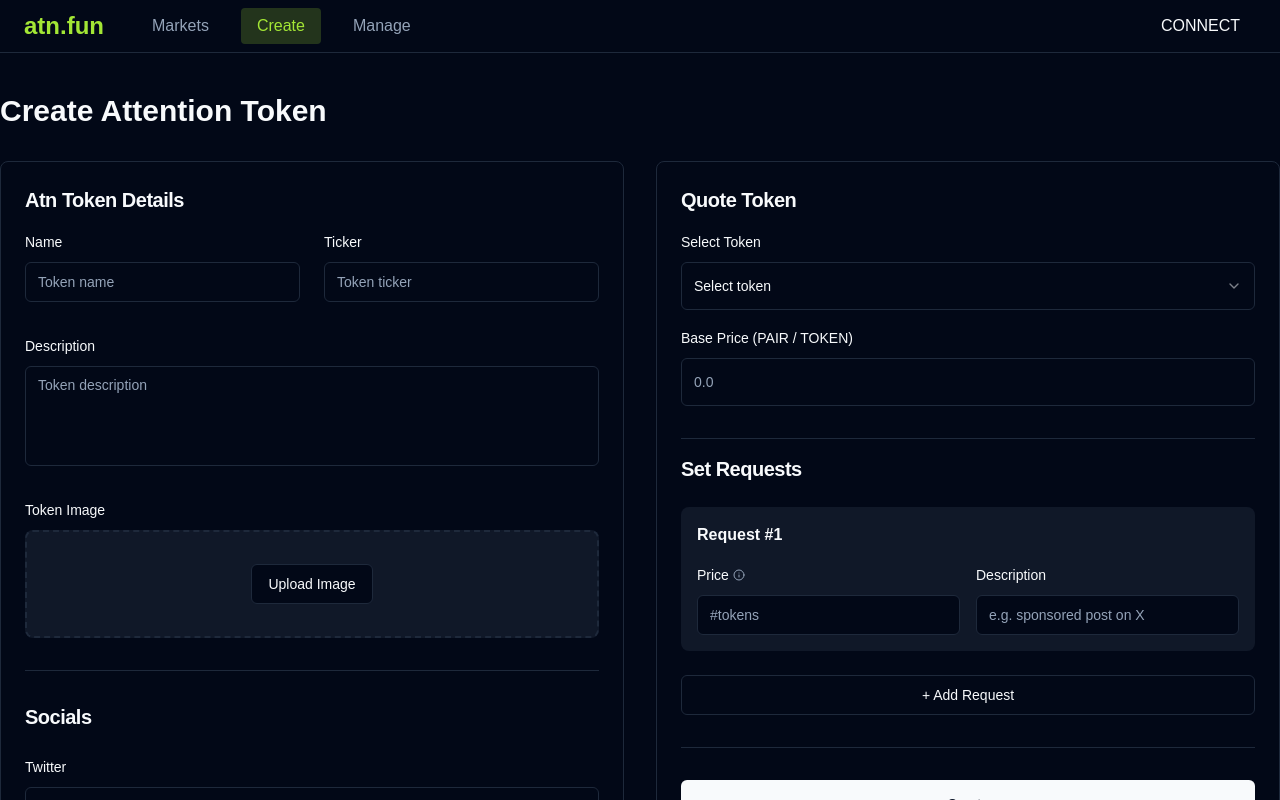
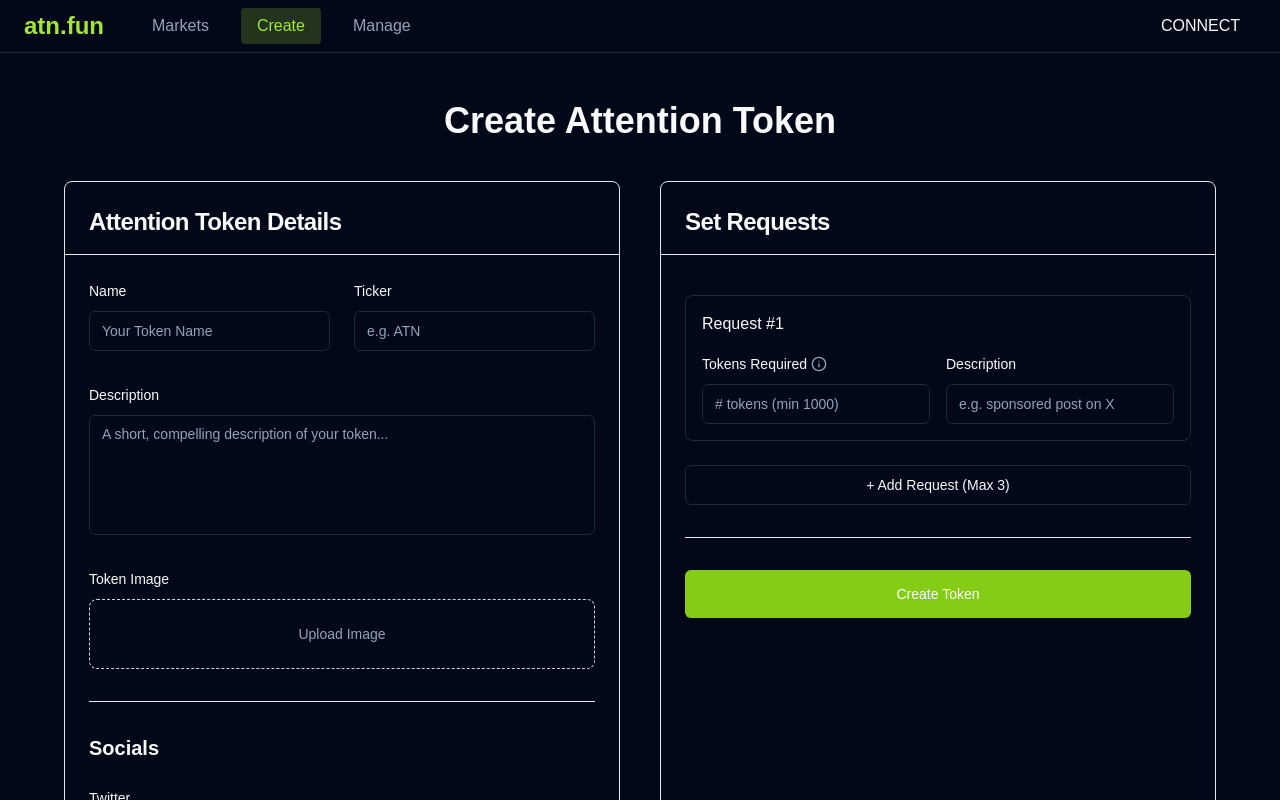
Before and after one commit to Flake-market/flake-frontend, a Next.js app: page /create in a window 1280 px wide. Shown: the top 800 px of the page. Built offline with nearby package versions, Linux system fonts and the light colour scheme.

Commit message:
clean up create page

```diff
--- a/src/app/create/page.tsx
+++ b/src/app/create/page.tsx
@@ -4,70 +4,82 @@ import { Button } from "@/components/ui/button"
 import { Input } from "@/components/ui/input"
 import { Label } from "@/components/ui/label"
 import { Textarea } from "@/components/ui/textarea"
-import {
-  Select,
-  SelectContent,
-  SelectItem,
-  SelectTrigger,
-  SelectValue,
-} from "@/components/ui/select"
+// import {
+//   Select,
+//   SelectContent,
+//   SelectItem,
+//   SelectTrigger,
+//   SelectValue,
+// } from "@/components/ui/select"
 import { Card, CardContent, CardHeader, CardTitle } from "@/components/ui/card"
 import { Tooltip, TooltipContent, TooltipProvider, TooltipTrigger } from "@/components/ui/tooltip"
-import { useState } from "react"
+// import { useState } from "react"
 import { InfoIcon } from "lucide-react"
 
 export default function Create() {
-  const [selectedToken, setSelectedToken] = useState<string>("")
+//   const [selectedToken, setSelectedToken] = useState<string>("")
 
   return (
-    <main className="container mx-auto py-10 max-w-7xl">
-      <h1 className="text-3xl font-bold mb-8">Create Attention Token</h1>
-      <div className="grid grid-cols-1 md:grid-cols-2 gap-8">
-        {/* Left Card - ATN TOKEN & SOCIALS */}
-        <Card className="h-full">
-          <CardHeader className="pb-4">
-            <CardTitle className="text-xl">Atn Token Details</CardTitle>
+    <main className="container mx-auto py-12 max-w-6xl">
+      <h1 className="text-4xl font-bold mb-10 text-center">
+        Create Attention Token
+      </h1>
+      <div className="grid grid-cols-1 md:grid-cols-2 gap-10">
+
+        {/* Left Card - ATTENTION TOKEN DETAILS & SOCIALS */}
+        <Card className="border border-gray-200 shadow-sm rounded-lg">
+          <CardHeader className="pb-4 border-b border-gray-200">
+            <CardTitle className="text-2xl font-semibold">Attention Token Details</CardTitle>
           </CardHeader>
-          <CardContent className="space-y-8">
-            <div className="grid grid-cols-2 gap-6">
+          <CardContent className="space-y-8 pt-6">
+            <div className="grid grid-cols-1 md:grid-cols-2 gap-6">
               <div className="space-y-2">
-                <Label htmlFor="name">Name</Label>
-                <Input id="name" placeholder="Token name" />
+                <Label htmlFor="name" className="text-sm font-medium">
+                  Name
+                </Label>
+                <Input id="name" placeholder="Your Token Name" className="h-10" />
               </div>
               <div className="space-y-2">
-                <Label htmlFor="ticker">Ticker</Label>
-                <Input id="ticker" placeholder="Token ticker" />
-              </div>
-            </div>
-            <div className="space-y-2">
-              <Label htmlFor="description">Description</Label>
-              <Textarea
-                id="description"
-                placeholder="Token description"
-                className="min-h-[100px] resize-none"
-              />
-            </div>
-            <div className="space-y-2">
-              <Label>Token Image</Label>
-              <div className="mt-2 flex items-center justify-center border-2 border-dashed rounded-lg p-8 bg-muted/50">
-                <Button variant="outline">Upload Image</Button>
+                <Label htmlFor="ticker" className="text-sm font-medium">
+                  Ticker
+                </Label>
+                <Input id="ticker" placeholder="e.g. ATN" className="h-10" />
               </div>
             </div>
 
-            <div className="pt-8 border-t space-y-6">
-              <CardTitle className="text-xl">Socials</CardTitle>
-              <div className="space-y-6">
             <div className="space-y-2">
-                  <Label htmlFor="twitter">Twitter</Label>
-                  <Input id="twitter" placeholder="@handle" />
+              <Label htmlFor="description" className="text-sm font-medium">
+                Description
+              </Label>
+              <Textarea
+                id="description"
+                placeholder="A short, compelling description of your token..."
+                className="min-h-[120px] resize-none"
+              />
+            </div>
+
+            <div className="space-y-2">
+              <Label className="text-sm font-medium">Token Image</Label>
+              <label className="mt-3 flex items-center justify-center border border-dashed border-gray-300 rounded-lg p-6 hover:bg-gray-500 transition-colors cursor-pointer text-sm text-muted-foreground">
+                <input type="file" accept="image/*" className="hidden" />
+                Upload Image
+              </label>
+            </div>
+
+            <div className="pt-8 border-t border-gray-200 space-y-6">
+              <h2 className="text-xl font-semibold">Socials</h2>
+              <div className="grid grid-cols-1 gap-6">
+                <div className="space-y-2">
+                  <Label htmlFor="twitter" className="text-sm font-medium">Twitter</Label>
+                  <Input id="twitter" placeholder="@handle" className="h-10" />
                 </div>
                 <div className="space-y-2">
-                  <Label htmlFor="telegram">Telegram</Label>
-                  <Input id="telegram" placeholder="@handle" />
+                  <Label htmlFor="telegram" className="text-sm font-medium">Telegram</Label>
+                  <Input id="telegram" placeholder="@handle" className="h-10" />
                 </div>
                 <div className="space-y-2">
-                  <Label htmlFor="website">Website</Label>
-                  <Input id="website" placeholder="https://" />
+                  <Label htmlFor="website" className="text-sm font-medium">Website</Label>
+                  <Input id="website" placeholder="https://yourwebsite.com" className="h-10" />
                 </div>
               </div>
             </div>
@@ -75,17 +87,18 @@ export default function Create() {
         </Card>
 
         {/* Right Card - QUOTE TOKEN & SETTINGS */}
-        <Card className="h-full">
-          <CardHeader className="pb-4">
-            <CardTitle className="text-xl">Quote Token</CardTitle>
+        <Card className="border border-gray-200 shadow-sm rounded-lg">
+          <CardHeader className="pb-4 border-b border-gray-200">
+            <CardTitle className="text-2xl font-semibold">Set Requests</CardTitle>
           </CardHeader>
-          <CardContent className="space-y-8">
-            <div className="space-y-4">
+          <CardContent className="space-y-8 pt-6">
+
+            {/* <div className="space-y-4">
               <div className="space-y-2">
-                <Label htmlFor="quoteToken">Select Token</Label>
+                <Label htmlFor="quoteToken" className="text-sm font-medium">Select Token</Label>
                 <Select onValueChange={setSelectedToken} value={selectedToken}>
-                  <SelectTrigger className="h-12">
-                    <SelectValue placeholder="Select token" />
+                  <SelectTrigger className="h-10">
+                    <SelectValue placeholder="Choose a quote token" />
                   </SelectTrigger>
                   <SelectContent>
                     <SelectItem value="sol">SOL</SelectItem>
@@ -97,61 +110,61 @@ export default function Create() {
 
               {selectedToken === "custom" && (
                 <div className="space-y-2">
-                  <Label htmlFor="contractAddress">Contract Address</Label>
-                  <Input id="contractAddress" placeholder="Enter contract address" />
+                  <Label htmlFor="contractAddress" className="text-sm font-medium">
+                    Contract Address
+                  </Label>
+                  <Input id="contractAddress" placeholder="Enter contract address" className="h-10" />
                 </div>
               )}
-              <div className="space-y-2">
-                <Label htmlFor="basePrice">Base Price (PAIR / TOKEN)</Label>
-                <Input id="basePrice" type="number" placeholder="0.0" className="h-12" />
+
+              <div className="space-y-2 pt-4">
+                <Label htmlFor="basePrice" className="text-sm font-medium">
+                  Base Price (PAIR / TOKEN)
+                </Label>
+                <Input id="basePrice" type="number" placeholder="0.0" className="h-10" />
               </div>
-            </div>
+            </div> */}
 
-            <div className="pt-4 border-t space-y-6">
-              <div className="space-y-6">
-
-                <CardTitle className="text-xl">Set Requests</CardTitle>
-                <div className="space-y-4 p-4 bg-muted/50 rounded-lg">
-                  <h3 className="font-semibold">Request #1</h3>
-                  <div className="grid grid-cols-2 gap-4">
+            <div className="pt-4 border-gray-200 space-y-6">
+              {/* <h2 className="text-xl font-semibold">Set Requests</h2> */}
+              <div className="space-y-4 p-4 border rounded-lg">
+                <h3 className="font-medium text-base">Request #1</h3>
+                <div className="grid grid-cols-1 md:grid-cols-2 gap-4">
                   <div className="space-y-2">
                     <TooltipProvider>
                       <Tooltip delayDuration={0}>
                         <TooltipTrigger asChild>
                           <div className="flex items-center gap-1 h-6">
-                              <Label htmlFor="price">Price</Label>
-                              <InfoIcon className="h-3 w-3 text-muted-foreground" />
+                            <Label htmlFor="price" className="text-sm font-medium">Tokens Required</Label>
+                            <InfoIcon className="h-4 w-4 text-muted-foreground" />
                           </div>
                         </TooltipTrigger>
-                          <TooltipContent
-                            side="top"
-                          >
-                            <div className="space-y-1">
-                              <p className="text-sm">Number of attention tokens required for this request option.</p>
-                              <p className="text-sm">Min price per request: X Sol</p>
+                        <TooltipContent side="top">
+                          <div className="space-y-1 text-sm">
+                            <p>Number of tokens required for this request option.</p>
+                            <p>Minimum tokens per request is 1000.</p>
                           </div>
                         </TooltipContent>
                       </Tooltip>
                     </TooltipProvider>
-                      <Input id="price" placeholder="#tokens" />
+                    <Input id="price" placeholder="# tokens (min 1000)" className="h-10" />
                   </div>
                   <div className="space-y-2">
-                      <div className="h-6">
-                        <Label htmlFor="optionDescription">Description</Label>
-                      </div>
-                      <Input id="optionDescription" placeholder="e.g. sponsored post on X" />
+                    <Label htmlFor="optionDescription" className="text-sm font-medium">Description</Label>
+                    <Input id="optionDescription" placeholder="e.g. sponsored post on X" className="h-10" />
                   </div>
                 </div>
               </div>
 
-                <Button variant="outline" className="w-full">
-                  + Add Request
+              <Button variant="outline" className="w-full h-10">
+                + Add Request (Max 3)
               </Button>
             </div>
-            </div>
 
-            <div className="pt-8 border-t">
-              <Button className="w-full h-12 text-sm">Create</Button>
+            <div className="pt-8 border-t border-gray-200">
+              <Button className="w-full h-12 bg-lime-500 hover:bg-lime-700 text-white text-sm font-medium">
+                Create Token
+              </Button>
             </div>
           </CardContent>
         </Card>
```
Lines whose indentation alone changed are shown as unchanged.
